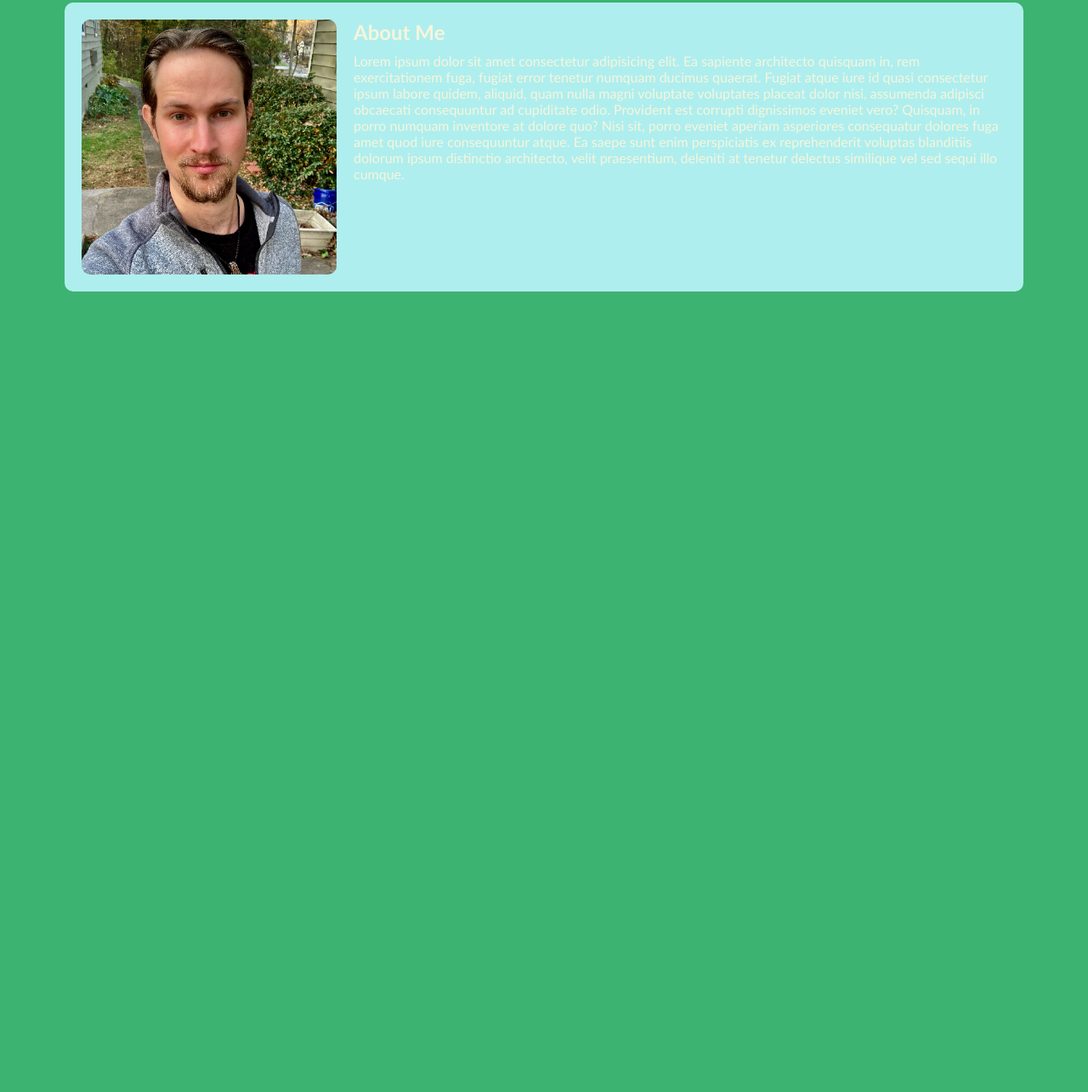
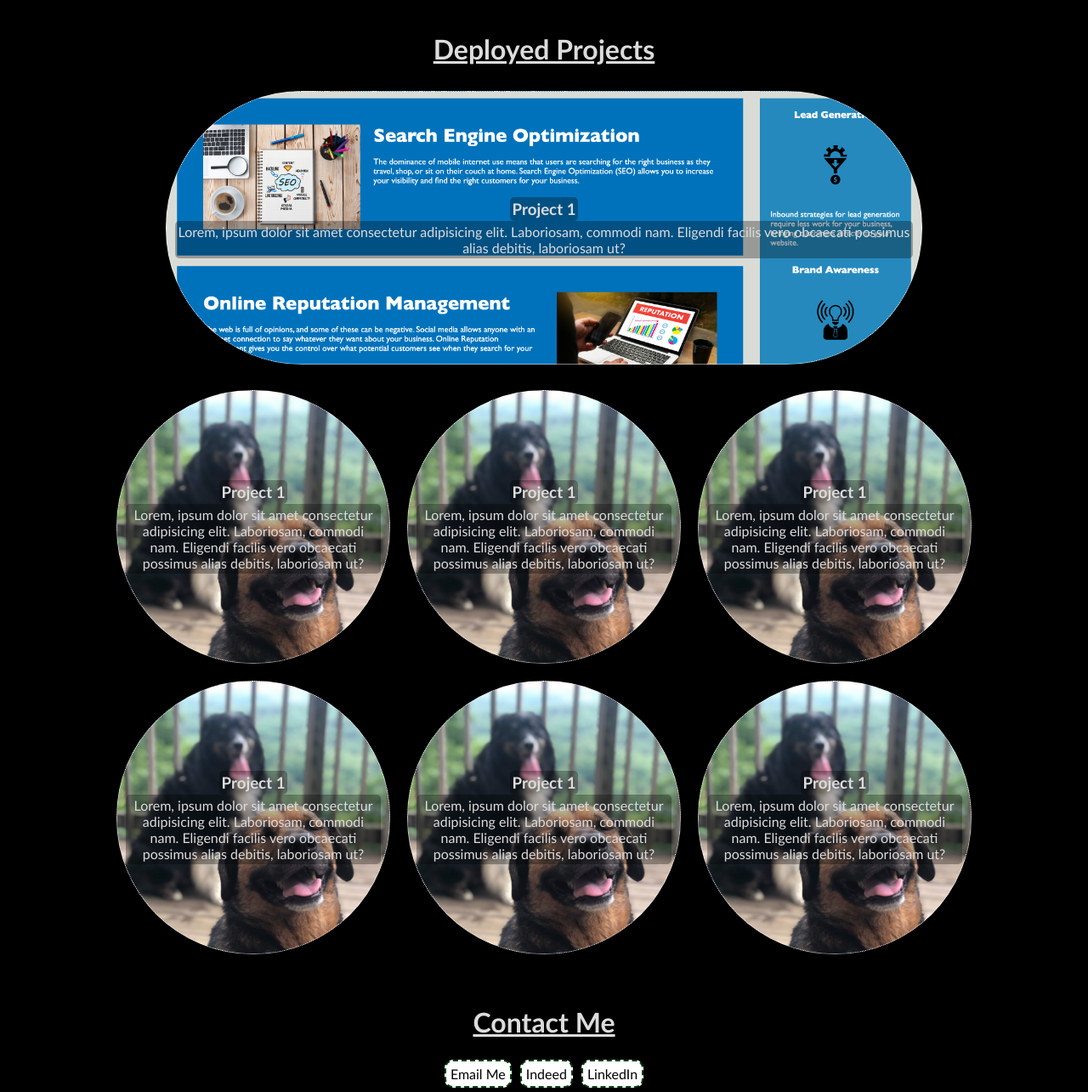
Before and after one commit to altavada/samt-portfolio, a plain HTML site: page index.html in a window 1280 px wide. Shown: the part 527-1812 px from the top of the page at 85% size. Before the commit the page ends 870 px from the top, so only its background shows below. Drawn offline with Linux system fonts and the light colour scheme.

Commit message:
basic site const and styling

```diff
--- a/assets/css/style.css
+++ b/assets/css/style.css
@@ -1,58 +1,77 @@
 * {
     font-family: 'Trebuchet MS', 'Lucida Sans Unicode', 'Lucida Grande', 'Lucida Sans', Arial, sans-serif;
-    color: beige;
+    color: rgb(220, 220, 220);
     margin: 0px;
 }
 
-body {
-    background-color: mediumseagreen;
+:root {
+    --mutegreen: rgb(88, 122, 88);
+    --forest: rgb(0, 64, 14);
+    --graybg: rgb(58, 58, 58)
 }
 
-.header {
+p {
+    padding-top: 5px;
+    padding-bottom: 5px;
+}
+
+body {
+    background-color: rgb(0, 0, 0);
+}
+
+header {
     padding: 20px;
-    background-color: plum;
+    background-color: var(--graybg);
     position: fixed;
     width: 100%;
 }
 
 h1 {
+    font-size: 48px;
+}
+
+.headline {
     display: inline-block;
-    font-size: 48px;
 }
 
 nav {
     display: flex;
-    padding-top: 15px;
+    padding-top: 25px;
     padding-right: 50px;
     float: right;
     font-size: 20px;
 }
 
+a {
+    text-decoration: none;
+}
+
 nav a {
-    color: #ffffff;
-    text-decoration: none;
     padding: 10px;
     margin-top: -10px;
 }
 
+nav a:hover {
+    text-decoration: underline;
+}
+
+a:active {
+    color: var(--mutegreen);
+}
+
 .firstsection {
-    padding-top: 140px;
+    padding-top: 175px;
     display: flex;
 }
 /* this is the solution for the first major debug I encountered (kudos to Ryan for the assist). With the header in a position:fixed state, simply modifying the positioning of the div element wasn't possible without affecting the header. I still don't really get why it doesn't work to just push the one container down with a margin-top, but the elegant solution we found was to simply add padding to the top of its section container element */
 
-.bodysection {
-    padding-top: 50px;
-    display: flex;
-}
-
 .bio {
     margin: auto;
-    background-color: paleturquoise;
+    background-color: var(--forest);
     width: 85%;
     min-height: 300px;
-    border: 20px solid paleturquoise;
-    border-radius: 10px;
+    border: 20px solid var(--forest);
+    border-radius: 40px;
 }
 
 .bio img {
@@ -64,11 +83,89 @@ nav a {
     border-radius: inherit;
 }
 
-p {
-    padding-top: 10px;
+.bio h2 {
+    text-decoration: underline;
+    padding-bottom: 10px;
 }
 
-@media screen and (max-width: 728px) {
+.bodysection {
+    padding-top: 50px;
+}
+
+.bodysection h2 {
+    text-align: center;
+    text-decoration: underline;
+    font-size: 32px;
+}
+
+.boxes {
+    display: flex;
+    flex-wrap: wrap;
+    padding-top: 20px;
+    justify-content: center;
+}
+
+#feature {
+    flex: 1 0 800px;
+    max-width: 80%;
+    margin-left: auto;
+    margin-right: auto;
+    margin-bottom: 20px;
+    background-image: url("../images/sample.png");
+    background-size: cover;
+}
+
+.boxitem {
+    flex: 1 0 300px;
+    display: flex;
+    align-items: center;
+    justify-content: center;
+    flex-direction: column;
+    text-align: center;
+    padding: 10px;
+    max-width: 300px;
+    border: 1px dotted white;
+    border-radius: 160px;
+    margin: 10px;
+    height: 300px;
+    background-image: url("../images/kubo.jpeg");
+    background-size: cover;
+}
+
+.boxitem p {
+    background-color: rgba(0, 0, 0, 0.3);
+    padding: 3px;
+    border-radius: 5px;
+}
+
+h3 {
+    background-color: rgba(0, 0, 0, 0.3);
+    padding: 3px;
+    border-radius: 5px;
+}
+
+.boxitem:hover {
+    border: 3px solid white;
+}
+
+.boxitem:active {
+    border: 5px solid var(--mutegreen);
+}
+
+#contacts a {
+    color: black;
+    background-color: white;
+    margin: 5px;
+    padding: 5px;
+    border: 2px dashed var(--forest);
+    border-radius: 10px;
+}
+
+footer {
+    background-color: var(--graybg);
+}
+
+@media screen and (max-width: 776px) {
     nav {
         flex-direction: column;
         float: none;
@@ -78,7 +175,7 @@ p {
         margin: 0px;
     }
     .firstsection {
-        padding-top: 286px;
+        padding-top: 330px;
     }
     .bio img {
         margin-bottom: 10px;
--- a/index.html
+++ b/index.html
@@ -1,3 +1,19 @@
+<!--
+GIVEN I need to sample a potential employee's previous work
+WHEN I load their portfolio
+THEN I am presented with the developer's name, a recent photo or avatar, and links to sections about them, their work, and how to contact them
+WHEN I click one of the links in the navigation
+THEN the UI scrolls to the corresponding section
+WHEN I click on the link to the section about their work
+THEN the UI scrolls to a section with titled images of the developer's applications
+WHEN I am presented with the developer's first application
+THEN that application's image should be larger in size than the others
+WHEN I click on the images of the applications
+THEN I am taken to that deployed application
+WHEN I resize the page or view the site on various screens and devices
+THEN I am presented with a responsive layout that adapts to my viewport
+-->
+
 <!DOCTYPE html>
 <html lang="en-US">
   <head>
@@ -6,8 +22,11 @@
     <link rel="stylesheet" type="text/css" href="./assets/css/style.css">
   </head>
   <body>
-    <header class="header">
-        <h1>Sam Tomaka</h1>
+    <header>
+        <div class="headline">
+            <h1>Sam Tomaka</h1>
+            <h2>Full Stack Web Development</h2>
+        </div>
         <nav>
             <a href="#about">About Me</a>
             <a href="#mylinks">Deployed Projects</a>
@@ -26,21 +45,86 @@
                 </div>
             </div>
         </section>
-        <section class="bodysection">
-            <div id="mylinks" class="bio">
-                <img src="./assets/images/img-1.png" alt="Sam Tomaka professional headshot.">
-                <div class="textcontent">
-                    <h2>About Me</h2>
-                    <p>
-                        Lorem ipsum dolor sit amet consectetur adipisicing elit. Ea sapiente architecto quisquam in, rem exercitationem fuga, fugiat error tenetur numquam ducimus quaerat. Fugiat atque iure id quasi consectetur ipsum labore quidem, aliquid, quam nulla magni voluptate voluptates placeat dolor nisi, assumenda adipisci obcaecati consequuntur ad cupiditate odio. Provident est corrupti dignissimos eveniet vero? Quisquam, in porro numquam inventore at dolore quo? Nisi sit, porro eveniet aperiam asperiores consequatur dolores fuga amet quod iure consequuntur atque. Ea saepe sunt enim perspiciatis ex reprehenderit voluptas blanditiis dolorum ipsum distinctio architecto, velit praesentium, deleniti at tenetur delectus similique vel sed sequi illo cumque.
-                    </p>
-                </div>
+        <section class="bodysection" id="mylinks">
+            <h2>Deployed Projects</h2>
+            <div class="boxes">
+                <a href="https://altavada.github.io/samt-refactor-project/">
+                    <div class="boxitem" id="feature">
+                        <img>
+                        <h3>Project 1</h3>
+                        <p>
+                             Lorem, ipsum dolor sit amet consectetur adipisicing elit. Laboriosam, commodi nam. Eligendi facilis vero obcaecati possimus alias debitis, laboriosam ut?
+                        </p>
+                    </div>
+                </a>
+                <a href="http://google.com">
+                    <div class="boxitem">
+                        <img>
+                        <h3>Project 1</h3>
+                        <p>
+                             Lorem, ipsum dolor sit amet consectetur adipisicing elit. Laboriosam, commodi nam. Eligendi facilis vero obcaecati possimus alias debitis, laboriosam ut?
+                        </p>
+                    </div>
+                </a>
+                <a href="http://google.com">
+                    <div class="boxitem">
+                        <img>
+                        <h3>Project 1</h3>
+                        <p>
+                             Lorem, ipsum dolor sit amet consectetur adipisicing elit. Laboriosam, commodi nam. Eligendi facilis vero obcaecati possimus alias debitis, laboriosam ut?
+                        </p>
+                    </div>
+                </a>
+                <a href="http://google.com">
+                    <div class="boxitem">
+                        <img>
+                        <h3>Project 1</h3>
+                        <p>
+                             Lorem, ipsum dolor sit amet consectetur adipisicing elit. Laboriosam, commodi nam. Eligendi facilis vero obcaecati possimus alias debitis, laboriosam ut?
+                        </p>
+                    </div>
+                </a>
+                <a href="http://google.com">
+                    <div class="boxitem">
+                        <img>
+                        <h3>Project 1</h3>
+                        <p>
+                             Lorem, ipsum dolor sit amet consectetur adipisicing elit. Laboriosam, commodi nam. Eligendi facilis vero obcaecati possimus alias debitis, laboriosam ut?
+                        </p>
+                    </div>
+                </a>
+                <a href="http://google.com">
+                    <div class="boxitem">
+                        <img>
+                        <h3>Project 1</h3>
+                        <p>
+                             Lorem, ipsum dolor sit amet consectetur adipisicing elit. Laboriosam, commodi nam. Eligendi facilis vero obcaecati possimus alias debitis, laboriosam ut?
+                        </p>
+                    </div>
+                </a>
+                <a href="http://google.com">
+                    <div class="boxitem">
+                        <img>
+                        <h3>Project 1</h3>
+                        <p>
+                             Lorem, ipsum dolor sit amet consectetur adipisicing elit. Laboriosam, commodi nam. Eligendi facilis vero obcaecati possimus alias debitis, laboriosam ut?
+                        </p>
+                    </div>
+                </a>
             </div>
         </section>
-        <section>
-
+        <section class="bodysection" id="contacts">
+            <h2>Contact Me</h2>
+            <div class="boxes">
+                <a href="mailto:sam.tomaka@gmail.com">Email Me</a>
+                <a href="mailto:sam.tomaka@gmail.com">Indeed</a>
+                <a href="mailto:sam.tomaka@gmail.com">LinkedIn</a>
+            </div>
         </section>
     </main>
+    <footer>
+
+    </footer>
   </body>
 
 </html>
```
Also changed, not shown: assets/images/kubo.jpeg (added), assets/images/sample.png (added), 2 other files.
